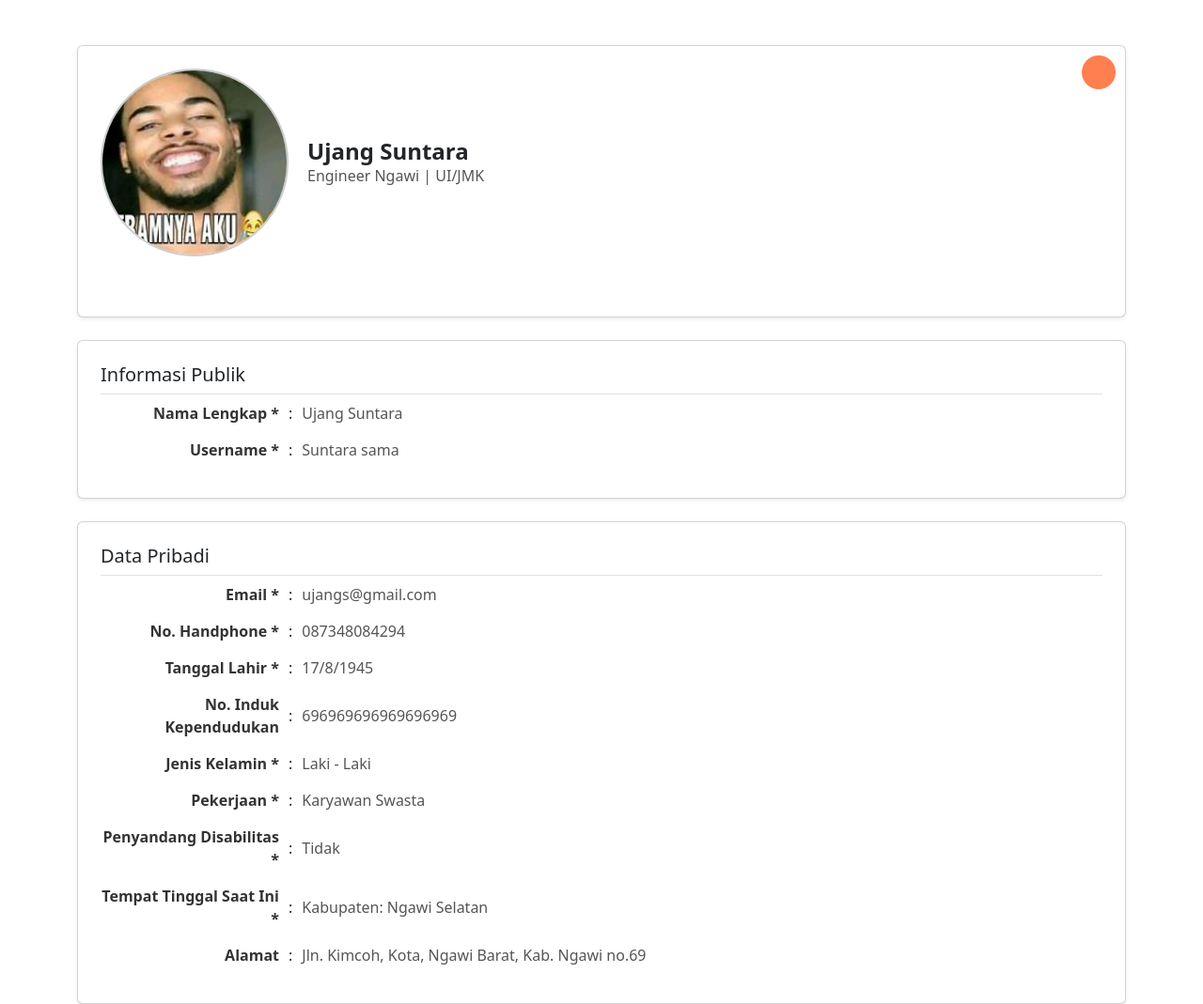
After one commit to akaz-cyber/LaporWeb, a PHP site: page /profile.php in a window 1280 px wide. The commit adds this page. Shown: the whole page at 94% size. Run offline with PHP 8.4, Linux system fonts and the light colour scheme.

Commit message:
Membuat Tampilan, Laporan, artikel, Profile.

```diff
--- a/page/component/footer.php
+++ b/page/component/footer.php
@@ -3,7 +3,7 @@
         <div class="d-flex justify-content-between align-items-center">
             <!-- Logo di kiri -->
             <div>
-                <img src="./page/img/Lapor.npg" alt="Logo" style="height: 70px;">
+                <img src="./page/img/Lapor.png" alt="Logo" style="height: 70px;">
             </div>
 
 
@@ -11,7 +11,7 @@
             <div>
                 <a href="#" class="me-3"><img src="icon_facebook.png" alt="Facebook" style="height: 24px;"></a>
                 <a href="#" class="me-3"><img src="icon_twitter.png" alt="Twitter" style="height: 24px;"></a>
-                <a href="#"><img src="icon_instagram.png" alt="Instagram" style="height: 24px;"></a>
+                <a href="#"><img src="./page/img/instagram.png" alt="Instagram" style="height: 50px;"></a>
             </div>
         </div>
         <!-- Teks di tengah -->
--- /dev/null
+++ b/profile.php
@@ -0,0 +1,209 @@
+<!DOCTYPE html>
+<html lang="en">
+
+<head>
+	<meta charset="UTF-8">
+	<meta name="viewport" content="width=device-width, initial-scale=1.0">
+	<title>Profile Page</title>
+	<link href="https://cdn.jsdelivr.net/npm/bootstrap@5.3.0-alpha3/dist/css/bootstrap.min.css" rel="stylesheet">
+	<style>
+		/* Profile Header */
+		.profile-header {
+			display: flex;
+			align-items: center;
+			margin-bottom: 40px;
+		}
+
+		.profile-img {
+			width: 120px;
+			height: 120px;
+			border-radius: 50%;
+			object-fit: cover;
+			border: 2px solid #ccc;
+			margin-right: 20px;
+		}
+
+		.profile-name h3 {
+			margin: 0;
+			font-size: 24px;
+			font-weight: bold;
+		}
+
+		.profile-name p {
+			margin: 0;
+			font-size: 16px;
+			color: #555;
+		}
+
+		/* Edit Button */
+		.card .edit-btn {
+			position: absolute;
+			top: 10px;
+			right: 10px;
+			background-color: #ff7f50;
+			color: white;
+			border: none;
+			border-radius: 50%;
+			width: 36px;
+			height: 36px;
+			display: flex;
+			align-items: center;
+			justify-content: center;
+			cursor: pointer;
+			transition: background-color 0.3s ease;
+		}
+
+		.card .edit-btn:hover {
+			background-color: #e56740;
+		}
+
+		/* Card Container */
+		.card {
+			position: relative;
+		}
+
+		/* Data Row */
+		.data-row {
+			display: flex;
+			justify-content: flex-start;
+			align-items: center;
+			margin-bottom: 15px;
+		}
+
+		.data-row span:first-child {
+			width: 200px;
+			font-weight: bold;
+			color: #333;
+			text-align: right;
+			padding-right: 10px;
+		}
+
+		.data-row span.separator {
+			padding-right: 10px;
+		}
+
+		.data-row span:last-child {
+			flex: 1;
+			text-align: left;
+			color: #555;
+		}
+
+		/* Responsive Adjustments */
+		@media (max-width: 768px) {
+			.profile-header {
+				flex-direction: column;
+				text-align: center;
+			}
+
+			.profile-img {
+				margin-right: 0;
+				margin-bottom: 10px;
+			}
+
+			.data-row {
+				flex-direction: column;
+				align-items: flex-start;
+			}
+
+			.data-row span:first-child {
+				text-align: left;
+				padding-right: 0;
+			}
+
+			.data-row span.separator {
+				display: none;
+			}
+
+			.data-row span:last-child {
+				text-align: left;
+			}
+		}
+	</style>
+</head>
+
+<body>
+	<div class="container mt-5">
+		<!-- Profile Header -->
+		<div class="card p-4 mb-4 shadow-sm">
+			<button class="edit-btn" title="Edit">
+				<i class="bi bi-pencil"></i>
+			</button>
+			<div class="profile-header">
+				<img src="./page/img/pp2.jpeg" alt="Profile" class="profile-img" style="width: 200px; height: 200px; border-style:solid;"">
+				<div class=" profile-name">
+				<h3>Ujang Suntara</h3>
+				<p>Engineer Ngawi | UI/JMK</p>
+			</div>
+		</div>
+	</div>
+
+	<!-- Informasi Publik Section -->
+	<div class="card p-4 mb-4 shadow-sm">
+		<h5 class="card-title border-bottom pb-2">Informasi Publik</h5>
+		<div class="data-row">
+			<span>Nama Lengkap *</span>
+			<span class="separator">:</span>
+			<span>Ujang Suntara</span>
+		</div>
+		<div class="data-row">
+			<span>Username *</span>
+			<span class="separator">:</span>
+			<span>Suntara sama</span>
+		</div>
+	</div>
+
+	<!-- Data Pribadi Section -->
+	<div class="card p-4 shadow-sm">
+		<h5 class="card-title border-bottom pb-2">Data Pribadi</h5>
+		<div class="data-row">
+			<span>Email *</span>
+			<span class="separator">:</span>
+			<span>ujangs@gmail.com</span>
+		</div>
+		<div class="data-row">
+			<span>No. Handphone *</span>
+			<span class="separator">:</span>
+			<span>087348084294</span>
+		</div>
+		<div class="data-row">
+			<span>Tanggal Lahir *</span>
+			<span class="separator">:</span>
+			<span>17/8/1945</span>
+		</div>
+		<div class="data-row">
+			<span>No. Induk Kependudukan</span>
+			<span class="separator">:</span>
+			<span>696969696969696969</span>
+		</div>
+		<div class="data-row">
+			<span>Jenis Kelamin *</span>
+			<span class="separator">:</span>
+			<span>Laki - Laki</span>
+		</div>
+		<div class="data-row">
+			<span>Pekerjaan *</span>
+			<span class="separator">:</span>
+			<span>Karyawan Swasta</span>
+		</div>
+		<div class="data-row">
+			<span>Penyandang Disabilitas *</span>
+			<span class="separator">:</span>
+			<span>Tidak</span>
+		</div>
+		<div class="data-row">
+			<span>Tempat Tinggal Saat Ini *</span>
+			<span class="separator">:</span>
+			<span>Kabupaten: Ngawi Selatan</span>
+		</div>
+		<div class="data-row">
+			<span>Alamat</span>
+			<span class="separator">:</span>
+			<span>Jln. Kimcoh, Kota, Ngawi Barat, Kab. Ngawi no.69</span>
+		</div>
+	</div>
+	</div>
+	<script src="https://cdn.jsdelivr.net/npm/bootstrap@5.3.0-alpha3/dist/js/bootstrap.bundle.min.js"></script>
+	<script src="https://cdn.jsdelivr.net/npm/bootstrap-icons/font/bootstrap-icons.css"></script>
+</body>
+
+</html>
```
Also changed, not shown: index.php (+109 -1 lines), page/artikel.php (+133 -0 lines), postlapor.php (added, +258 -0 lines).
